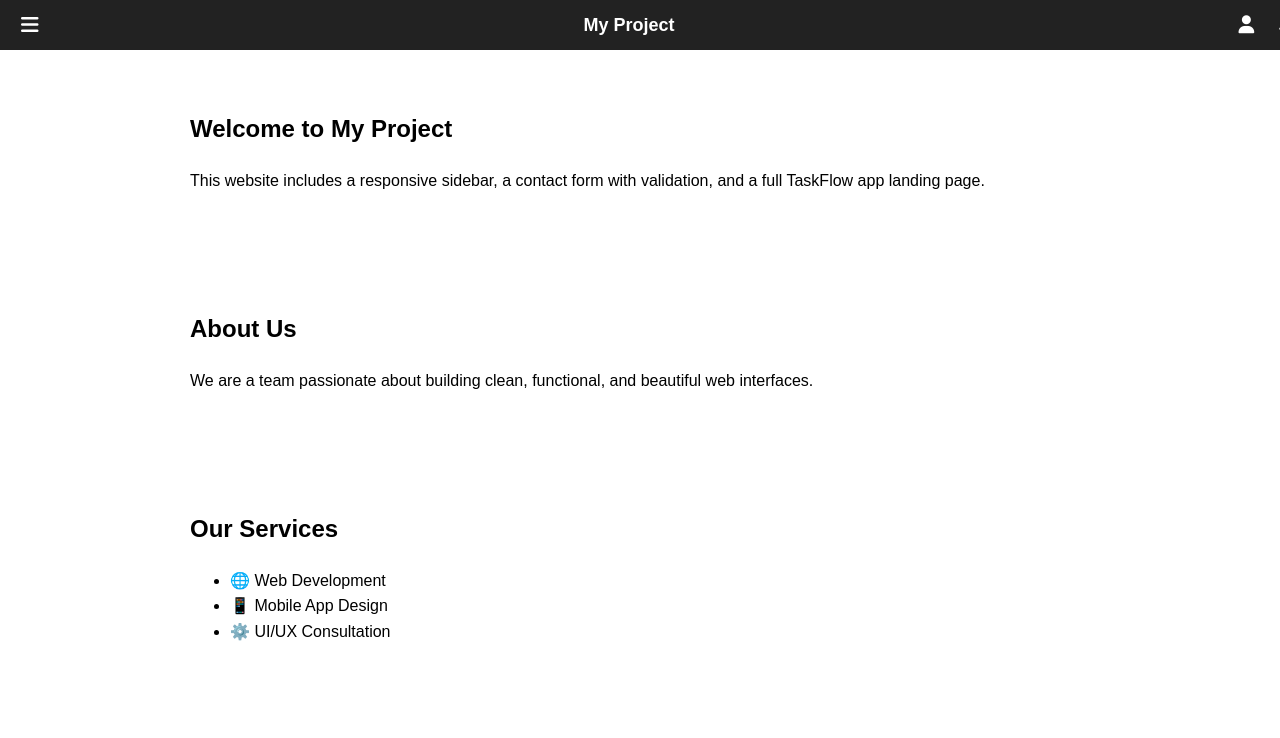
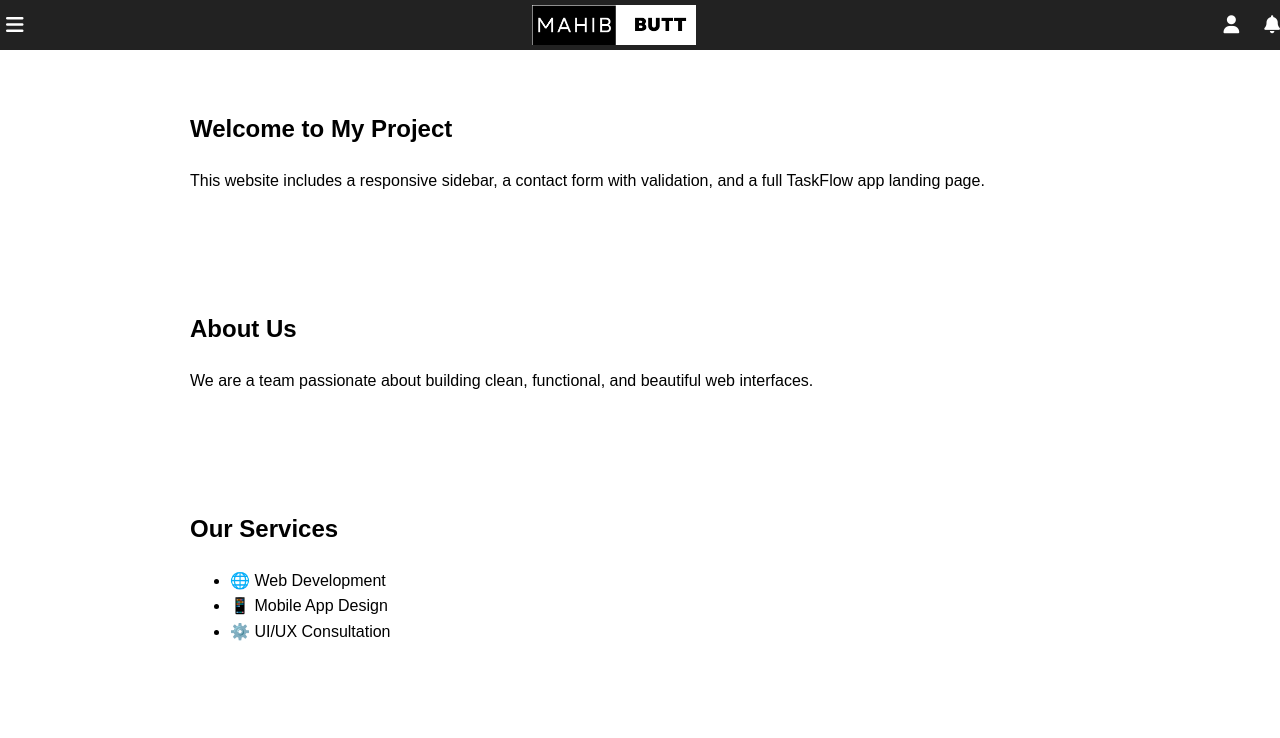
Before and after one commit to Mahib789/elevvo-pathways-internship, a plain HTML site: page index.html in a window 1280 px wide. Shown: the top 738 px of the page. Drawn offline with Linux system fonts and the light colour scheme.

Commit message:
Made improvements to index.html and style.css

```diff
--- a/index.html
+++ b/index.html
@@ -11,12 +11,13 @@
     />
   </head>
   <body>
-    <!-- Navbar -->
     <nav id="navbar">
       <button id="toggle-btn" aria-expanded="false" aria-controls="sidebar">
         <i class="fas fa-bars"></i>
       </button>
-      <h1 class="nav-logo">My Project</h1>
+      <a href="#home" class="nav-logo">
+        <img src="logo.png" alt="My Project Logo" />
+      </a>
       <div class="nav-right">
         <div class="dropdown">
           <a href="#profile"><i class="fas fa-user"></i></a>
--- a/style.css
+++ b/style.css
@@ -17,7 +17,7 @@ body {
   display: flex;
   align-items: center;
   justify-content: space-between;
-  padding: 0 15px;
+  padding: 0px;
   z-index: 1100;
 }
 
@@ -28,6 +28,11 @@ body {
 .nav-right {
   display: flex;
   align-items: center;
+}
+.nav-logo img {
+  height: 40px;
+  width: auto;
+  vertical-align: middle;
 }
 
 .nav-right a {
```
